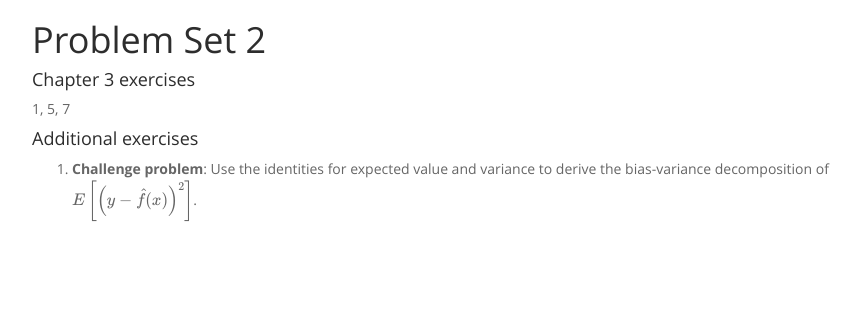
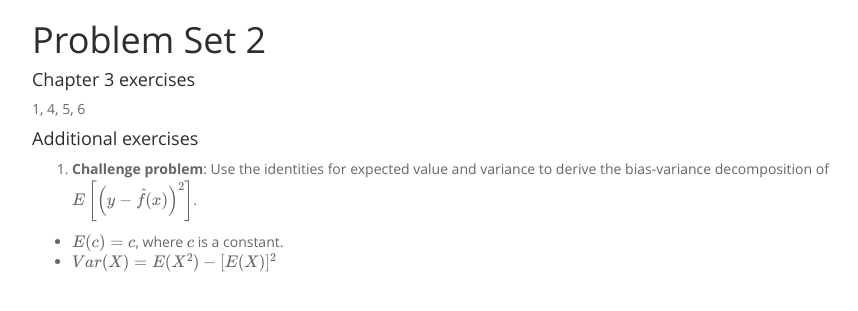
Before and after one commit to andrewpbray/math-243-spring-2016, a Jekyll site: the page assets/week-02/ps-2.html, which Jekyll copies as it is, in a window 1280 px wide. Shown: the top 311 px of the page, without its empty margins (153-1011 px from the left). Built offline with Jekyll 4.4.1, drawn with Linux system fonts in a browser that asks for light colours; formulas are drawn with MathJax 3.

Commit message:
add identities

```diff
--- a/assets/week-02/ps-2.Rmd
+++ b/assets/week-02/ps-2.Rmd
@@ -14,3 +14,6 @@ output:
 
 #### Additional exercises
 1. **Challenge problem**: Use the identities for expected value and variance to derive the bias-variance decomposition of $E\left[ \left(y - \hat{f}(x) \right)^2 \right]$.
+
+- $E(c) = c$, where $c$ is a constant.
+- $Var(X) = E(X^2) - [E(X)]^2$
--- a/assets/week-02/ps-2.html
+++ b/assets/week-02/ps-2.html
@@ -51,13 +51,17 @@ img {
 
 <div id="chapter-3-exercises" class="section level4">
 <h4>Chapter 3 exercises</h4>
-<p>1, 5, 7</p>
+<p>1, 4, 5, 6</p>
 </div>
 <div id="additional-exercises" class="section level4">
 <h4>Additional exercises</h4>
 <ol style="list-style-type: decimal">
 <li><strong>Challenge problem</strong>: Use the identities for expected value and variance to derive the bias-variance decomposition of <span class="math inline">\(E\left[ \left(y - \hat{f}(x) \right)^2 \right]\)</span>.</li>
 </ol>
+<ul>
+<li><span class="math inline">\(E(c) = c\)</span>, where <span class="math inline">\(c\)</span> is a constant.</li>
+<li><span class="math inline">\(Var(X) = E(X^2) - [E(X)]^2\)</span></li>
+</ul>
 </div>
 
 
```
